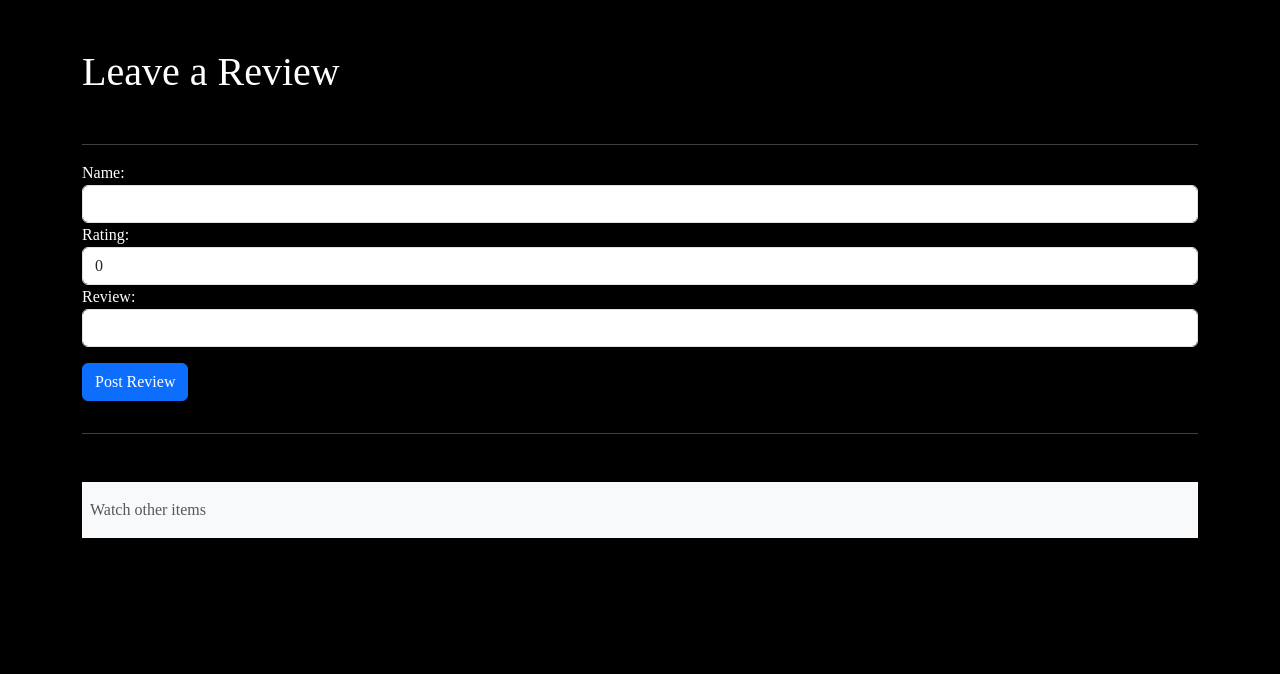
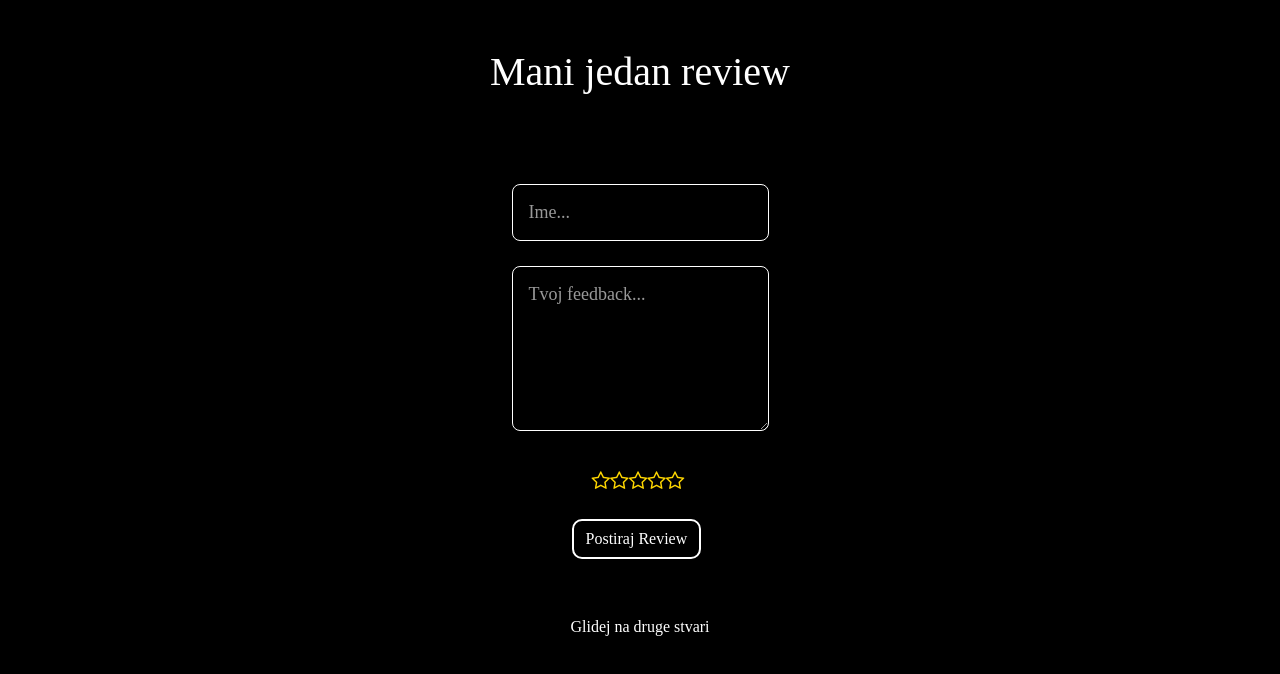
Before and after one commit to fragN7/Town-Reviews, an Angular app in the folder webapp/: page /1/review in a window 1280 px wide. Shown: the top 674 px of the page. Built offline with nearby package versions, Linux system fonts and the light colour scheme.

Commit message:
Jeste fali buton za zvezde

```diff
--- a/webapp/src/app/add/add.component.css
+++ b/webapp/src/app/add/add.component.css
@@ -0,0 +1,45 @@
+/* Change placeholder color */
+.black-textbox::placeholder {
+  color: #999; /* Change to the desired color */
+}
+
+/* Increase the size of form elements */
+.form-control-lg {
+  font-size: 18px;
+  padding: 14px 16px;
+}
+
+/* Customize the text box */
+.black-textbox {
+  background-color: black;
+  color: white;
+  border-color: white;
+}
+
+.btn-custom {
+  background-color: #000000;
+  color: #ffffff;
+  border: 2px solid #ffffff;
+  border-radius: 10px;
+  transition: background-color 0.3s, color 0.3s, border-color 0.3s;
+}
+
+/* Hover state for the button */
+.btn-custom:hover {
+  background-color: #ffffff;
+  color: #000000;
+  border-color: white;
+  border-radius: 10px; /* Optionally, you can adjust the border-radius for sharp corners */
+}
+
+/* Add rounded corners and hover effect to the link */
+.nav-link {
+  border-radius: 5px; /* Adjust the radius to your preference */
+  transition: background-color 0.3s ease-in-out, border-radius 0.3s ease-in-out;
+  padding: 8px 12px; /* Adjust padding as needed */
+}
+
+.nav-link:hover {
+  background-color: #3b3b3b; /* Change to your desired grey color */
+  border-radius: 10px; /* Adjust the radius on hover */
+}
--- a/webapp/src/app/add/add.component.html
+++ b/webapp/src/app/add/add.component.html
@@ -1,29 +1,32 @@
-<div class="container">
-  <h1 class="my-5">Leave a Review</h1>
-  <hr>
-  <form name="myForm" (ngSubmit)="postReview()" #addForm="ngForm">
-    <div class="form-group">
-      <label>Name:</label>
-      <input type="text" class="form-control" name="name" required [(ngModel)]="this.item.name">
+<div class="container d-flex flex-column align-items-center">
+  <h1 class="my-5">Mani jedan review</h1>
+
+  <form name="myForm" (ngSubmit)="postReview()" #addForm="ngForm" >
+
+    <div class="form-group" style="margin-top: 40px">
+      <input type="text" class="form-control form-control-lg black-textbox" placeholder="Ime..." name="name" required [(ngModel)]="this.item.name">
     </div>
-    <div class="form-group">
-      <label>Rating:</label>
-      <input type="number" class="form-control" name="rating" required [(ngModel)]="this.item.rating">
+
+    <div class="form-group" style="margin-top: 25px;">
+      <textarea class="form-control form-control-lg black-textbox" name="feedback" rows="5" placeholder="Tvoj feedback..." required [(ngModel)]="this.item.feedback"></textarea>
     </div>
-    <div class="form-group">
-      <label>Review:</label>
-      <input type="text" class="form-control" name="feedback" required [(ngModel)]="this.item.feedback">
+
+    <div class="form-group" style="margin-top: 40px;margin-left: 80px">
+      <app-star-rating [rating]="0"></app-star-rating>
     </div>
-    <button type="submit" class="btn btn-primary my-3">Post Review</button>
+
+    <button type="submit" class="btn btn-custom mt-4" style="margin-top: 40px;margin-left: 60px">Postiraj Review</button>
   </form>
-  <hr>
+
+
   <div class="my-5">
-    <nav class="navbar navbar-expand-lg navbar-light bg-light">
+    <nav>
       <ul class="navbar-nav">
         <li class="nav-item">
-          <a class="nav-link" routerLink="/">Watch other items</a>
+          <a class="nav-link" routerLink="/">Glidej na druge stvari</a>
         </li>
       </ul>
     </nav>
   </div>
+
 </div>
--- a/webapp/src/app/add/add.component.ts
+++ b/webapp/src/app/add/add.component.ts
@@ -31,4 +31,8 @@ export class AddComponent implements OnInit{
       }
     );
   }
+
+  setRating(rating: number) {
+    this.item.rating = rating;
+  }
 }
--- a/webapp/src/app/reviews/reviews.component.css
+++ b/webapp/src/app/reviews/reviews.component.css
@@ -1,7 +1,7 @@
 /* Custom button style */
 .btn-custom {
-  background-color: white;
-  color: black;
+  background-color: #000000;
+  color: #ffffff;
   border: 2px solid white;
   border-radius: 10px;
   transition: background-color 0.3s, color 0.3s, border-color 0.3s;
@@ -9,8 +9,8 @@
 
 /* Hover state for the button */
 .btn-custom:hover {
-  background-color: black;
-  color: white;
+  background-color: #ffffff;
+  color: #000000;
   border-color: white;
   border-radius: 10px; /* Optionally, you can adjust the border-radius for sharp corners */
 }
```
